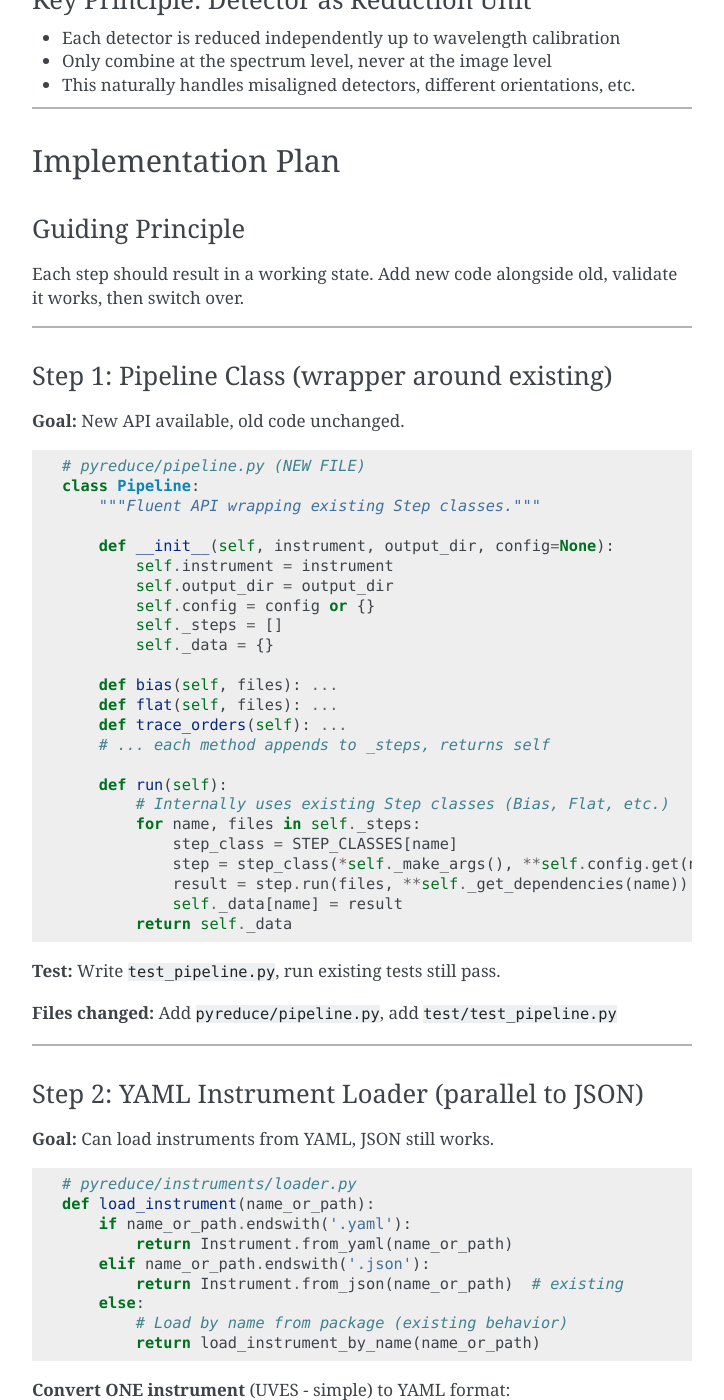
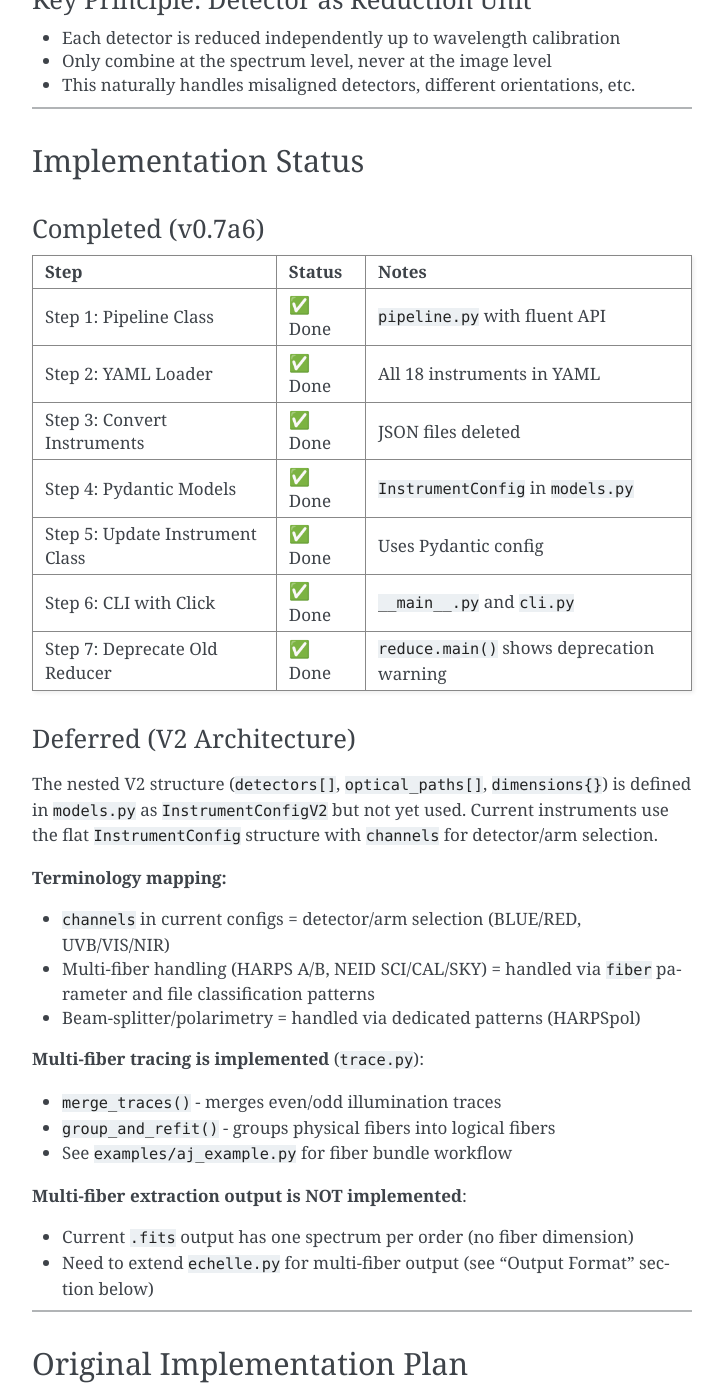
Before and after one commit to ivh/PyReduce, a Sphinx documentation site: the page built from docs/redesign.md, in a window 1280 px wide and 1400 px high, scrolled down 13875 px. Shown: the whole window, without its empty margins (388-1112 px from the left). Built offline with Sphinx 7.4.7, drawn with Linux system fonts in a browser that asks for light colours; the version number is read from the project's files by our own code; some of the changed text lies outside the part shown.

Commit message:
Rename orders to traces in extract.py, update docs
- Rename `orders` parameter to `traces` in extract functions
- Rename `extend_orders()` to `extend_traces()`
- Update .ech references to .fits in docs
- Add implementation status to redesign.md
- Add extraction step to aj_example.py

🤖 Generated with [Claude Code](https://claude.com/claude-code)

Co-Authored-By: Claude Opus 4.5 <noreply@anthropic.com>

````diff
--- a/docs/redesign.md
+++ b/docs/redesign.md
@@ -622,7 +622,43 @@ Output: 4 spectra per order (fiber_a_O, fiber_a_E, fiber_b_O, fiber_b_E)
 
 ---
 
-## Implementation Plan
+## Implementation Status
+
+### Completed (v0.7a6)
+
+| Step | Status | Notes |
+|------|--------|-------|
+| Step 1: Pipeline Class | ✅ Done | `pipeline.py` with fluent API |
+| Step 2: YAML Loader | ✅ Done | All 18 instruments in YAML |
+| Step 3: Convert Instruments | ✅ Done | JSON files deleted |
+| Step 4: Pydantic Models | ✅ Done | `InstrumentConfig` in `models.py` |
+| Step 5: Update Instrument Class | ✅ Done | Uses Pydantic config |
+| Step 6: CLI with Click | ✅ Done | `__main__.py` and `cli.py` |
+| Step 7: Deprecate Old Reducer | ✅ Done | `reduce.main()` shows deprecation warning |
+
+### Deferred (V2 Architecture)
+
+The nested V2 structure (`detectors[]`, `optical_paths[]`, `dimensions{}`) is defined in
+`models.py` as `InstrumentConfigV2` but not yet used. Current instruments use the flat
+`InstrumentConfig` structure with `channels` for detector/arm selection.
+
+**Terminology mapping:**
+- `channels` in current configs = detector/arm selection (BLUE/RED, UVB/VIS/NIR)
+- Multi-fiber handling (HARPS A/B, NEID SCI/CAL/SKY) = handled via `fiber` parameter and file classification patterns
+- Beam-splitter/polarimetry = handled via dedicated patterns (HARPSpol)
+
+**Multi-fiber tracing is implemented** (`trace.py`):
+- `merge_traces()` - merges even/odd illumination traces
+- `group_and_refit()` - groups physical fibers into logical fibers
+- See `examples/aj_example.py` for fiber bundle workflow
+
+**Multi-fiber extraction output is NOT implemented**:
+- Current `.fits` output has one spectrum per order (no fiber dimension)
+- Need to extend `echelle.py` for multi-fiber output (see "Output Format" section below)
+
+---
+
+## Original Implementation Plan
 
 ### Guiding Principle
 Each step should result in a working state. Add new code alongside old, validate it works, then switch over.
@@ -850,7 +886,7 @@ result = (
     .trace_orders()                # → instrument_orders.npz
     .normalize_flat()              # → instrument_norm_flat.npz
     .wavelength_calibration(files["wavecal"])
-    .extract(files["science"])     # → instrument_science_001.ech
+    .extract(files["science"])     # → instrument_science_001.fits
     .run()
 )
 
@@ -998,9 +1034,9 @@ result = (
 
 ## Output Format
 
-### Current: .ech Files
+### Current: .fits Files
 
-Currently outputs `.ech` files (FITS with binary table extension). One file per science frame with columns for wavelength, flux, uncertainty per order.
+Currently outputs `.fits` files (FITS with binary table extension). One file per science frame with columns for wavelength, flux, uncertainty per order.
 
 ### Challenge: Multiple Fibers/Beams
 
@@ -1035,11 +1071,11 @@ HDU 1: SPECTRA
 Option C: **Separate files with consistent naming**
 ```
 output/
-  harps_science_001_fiber_a.ech
-  harps_science_001_fiber_b.ech
+  harps_science_001_fiber_a.fits
+  harps_science_001_fiber_b.fits
   # or
-  harps_science_001_ord_O.ech  # ordinary beam
-  harps_science_001_ext_E.ech  # extraordinary beam
+  harps_science_001_ord_O.fits  # ordinary beam
+  harps_science_001_ext_E.fits  # extraordinary beam
 ```
 
 **Recommendation**: Option A (hierarchical extensions) - keeps related data together, self-documenting via HDU names, standard FITS viewers can browse structure.
````
Also changed, not shown: README.md (+1 -1 lines), docs/cli.md (+1 -1 lines), 3 other files.
